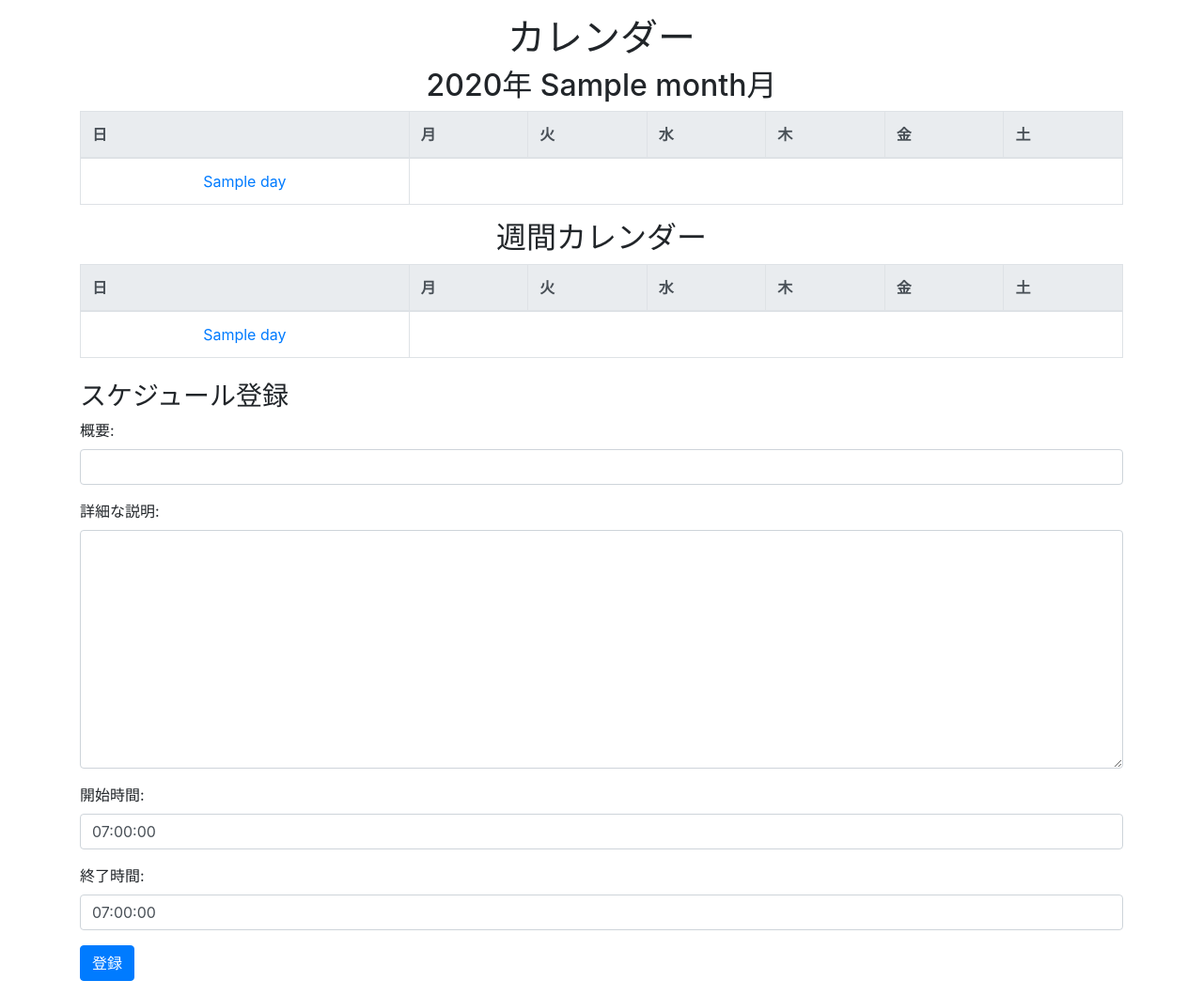
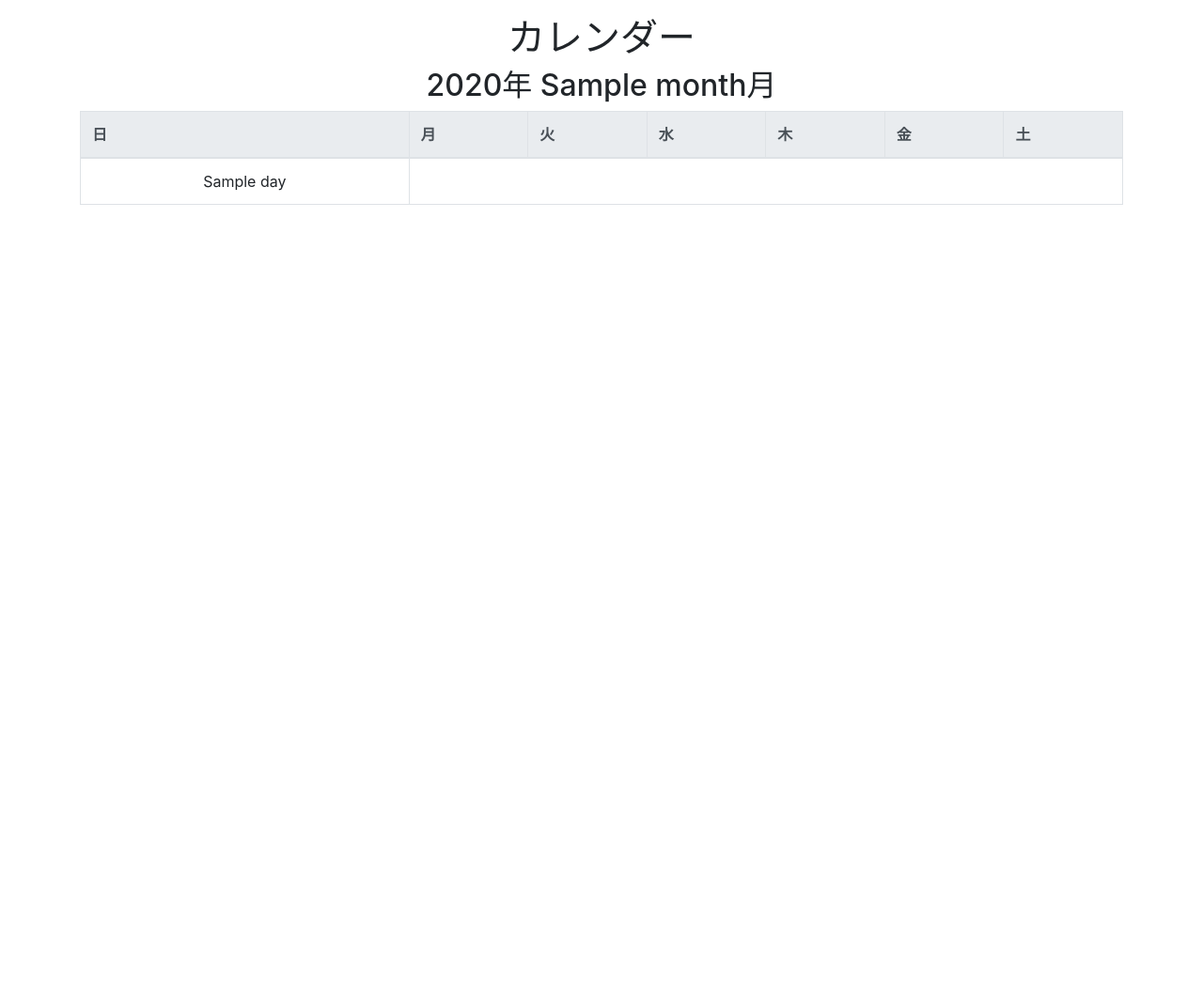
Before and after one commit to OkaTakaaki/hackz, a Django app: template app/templates/app/mycalendar.html in a window 1280 px wide. Shown: the whole page at 94% size. After the commit the page ends 218 px from the top, so only its background shows below. Run offline with Django 4.2, Linux system fonts and the light colour scheme; the template is opened without the code that fills it: values that come from a table or form of the project are taken from there, most other values are stand-ins (such as "Sample title", 1, 10 or a date in 2020); some libraries are stand-ins or nearby versions.

Commit message:
calendar

```diff
--- a/app/templates/app/mycalendar.html
+++ b/app/templates/app/mycalendar.html
@@ -25,7 +25,7 @@
                         {% for day in week %}
                             <td class="text-center">
                                 {% if day != 0 %}
-                                    <a href="{% url 'app:mycalendar_with_date' year=year month=month day=day %}">{{ day }}</a>
+                                    {{ day }}
                                 {% else %}
                                     &nbsp;  <!-- 空白セル -->
                                 {% endif %}
@@ -36,42 +36,5 @@
             </tbody>
         </table>
     </div>
-
-    <div class="week-calendar">
-        <h2 class="text-center">週間カレンダー</h2>
-        <table class="table table-bordered">
-            <thead class="thead-light">
-                <tr>
-                    <th>日</th>
-                    <th>月</th>
-                    <th>火</th>
-                    <th>水</th>
-                    <th>木</th>
-                    <th>金</th>
-                    <th>土</th>
-                </tr>
-            </thead>
-            <tbody>
-                <tr>
-                    {% for day in week_days %}
-                        <td class="text-center">
-                            {% if day %}
-                                <a href="{% url 'app:mycalendar_with_date' year=day.year month=day.month day=day.day %}">{{ day.day }}</a>
-                            {% else %}
-                                &nbsp;  <!-- 空白セル -->
-                            {% endif %}
-                        </td>
-                    {% endfor %}
-                </tr>
-            </tbody>
-        </table>
-    </div>
-
-    <h3 class="mt-4">スケジュール登録</h3>
-    <form method="post" class="mb-3">
-        {% csrf_token %}
-        {{ form.as_p }}
-        <button type="submit" class="btn btn-primary">登録</button>
-    </form>
 </div>
 {% endblock %}
--- a/app/urls.py
+++ b/app/urls.py
@@ -5,5 +5,4 @@ app_name = 'app'
 
 urlpatterns = [
     path('mycalendar/', views.MyCalendar.as_view(), name='mycalendar'),
-    path('mycalendar/<int:year>/<int:month>/<int:day>/', views.MyCalendar.as_view(), name='mycalendar_with_date'),
 ]
```
Also changed, not shown: app/templates/app/includes/month.html (deleted, +0 -28 lines), app/templates/app/includes/week.html (deleted, +0 -30 lines).
